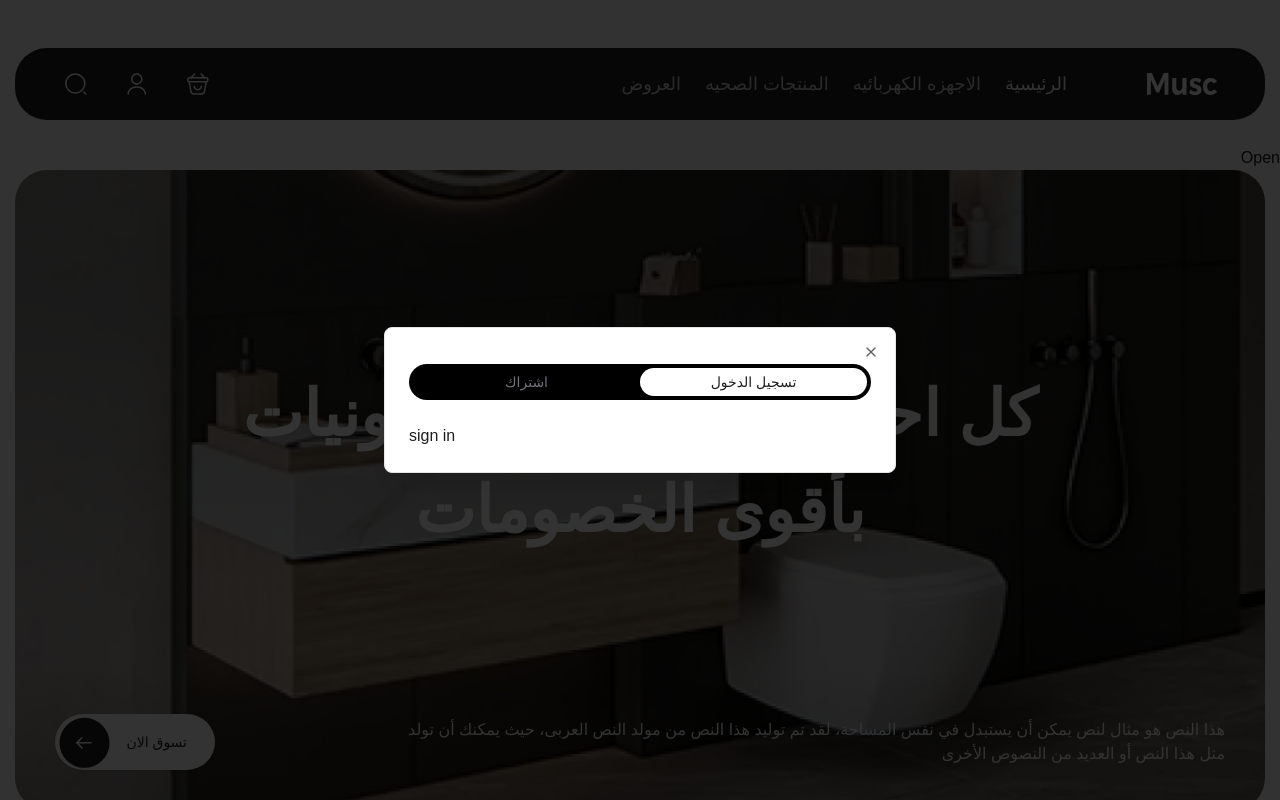
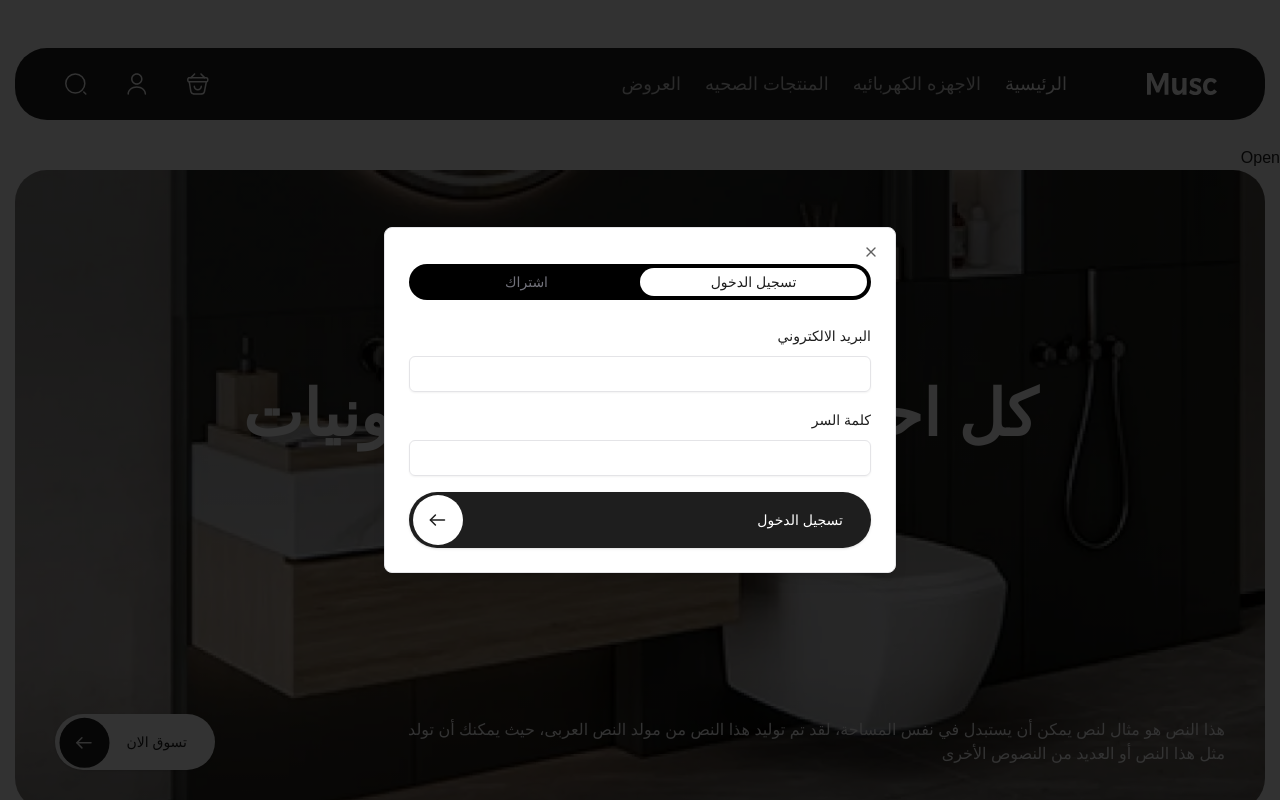
Before and after one commit to AhmedAbozaid9/musc_deploy, a Next.js app: page / in a window 1280 px wide. Both pictures are taken after a click on the button 136 px from the left and 84 px from the top of the page. Shown: the top 800 px of the page. Built offline with nearby package versions, Linux system fonts and the light colour scheme; a web font is replaced by a local one.

Commit message:
adds sign in form

```diff
--- a/components/pages/auth/MainAuth.tsx
+++ b/components/pages/auth/MainAuth.tsx
@@ -1,5 +1,6 @@
 import SignInForm from "@/components/pages/auth/SignInForm";
 import SignupForm from "@/components/pages/auth/SignupForm";
+import { SigninFormTypes } from "@/schemas/SigninSchema";
 import { SignupFormTypes } from "@/schemas/SignupSchema";
 import React from "react";
 import {
@@ -21,6 +22,10 @@ const MainAuth = ({ showSignup, setShowSignup }: MainAuthProps) => {
   const handleSignup = async (data: SignupFormTypes) => {
     console.log(data);
   };
+  const handeSignin = async (data: SigninFormTypes) => {
+    console.log(data);
+  };
+
   return (
     <Dialog open={showSignup} onOpenChange={setShowSignup}>
       <DialogTrigger>Open</DialogTrigger>
@@ -35,7 +40,7 @@ const MainAuth = ({ showSignup, setShowSignup }: MainAuthProps) => {
             </TabsTrigger>
           </TabsList>
           <TabsContent value="signin">
-            <SignInForm />
+            <SignInForm handleSignin={handeSignin} />
           </TabsContent>
           <TabsContent value="signup">
             <SignupForm handleSignup={handleSignup} />
--- a/components/pages/auth/SignInForm.tsx
+++ b/components/pages/auth/SignInForm.tsx
@@ -1,7 +1,50 @@
+import WhiteArrow from "@/components/Icons/WhiteArrow";
+import { Button } from "@/components/ui/button";
+import { Input } from "@/components/ui/input";
+import { Label } from "@/components/ui/label";
+import { SigninFormTypes, SigninSchema } from "@/schemas/SigninSchema";
+import { zodResolver } from "@hookform/resolvers/zod";
 import React from "react";
+import { useForm } from "react-hook-form";
 
-const SignInForm = () => {
-  return <form className="mt-6">sign in</form>;
+interface SigninFormProps {
+  handleSignin: (data: SigninFormTypes) => Promise<void>;
+}
+
+const SigninForm = ({ handleSignin }: SigninFormProps) => {
+  const {
+    register,
+    handleSubmit,
+    formState: { errors },
+  } = useForm<SigninFormTypes>({
+    resolver: zodResolver(SigninSchema),
+  });
+  return (
+    <form
+      onSubmit={handleSubmit(handleSignin)}
+      dir="rtl"
+      className="mt-6 flex flex-col gap-4"
+    >
+      <div>
+        <Label>البريد الالكتروني </Label>
+        <Input {...register("email")} type="email" className="mt-2" />
+        {errors.email && (
+          <p className="text-sm mt-2 text-red-400">{errors.email.message}</p>
+        )}
+      </div>
+
+      <div>
+        <Label>كلمة السر </Label>
+        <Input {...register("password")} type="password" className="mt-2" />
+        {errors.password && (
+          <p className="text-sm mt-2 text-red-400">{errors.password.message}</p>
+        )}
+      </div>
+      <Button className="bg-primary text-secondary w-full">
+        تسجيل الدخول <WhiteArrow />
+      </Button>
+    </form>
+  );
 };
 
-export default SignInForm;
+export default SigninForm;
--- /dev/null
+++ b/schemas/SigninSchema.ts
@@ -0,0 +1,7 @@
+import { z } from "zod";
+
+export const SigninSchema = z.object({
+  email: z.string().email("البريد الإلكتروني غير صالح"),
+  password: z.string().nonempty("كلمة المرور مطلوبة"),
+});
+export type SigninFormTypes = z.infer<typeof SigninSchema>;
```
